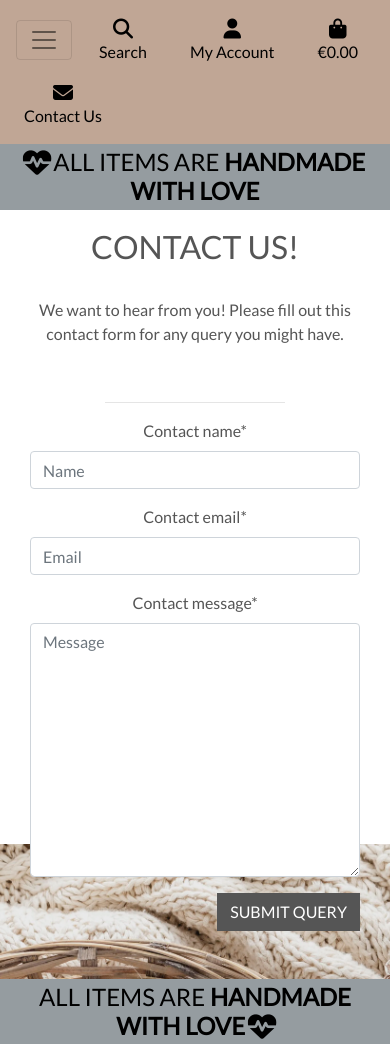
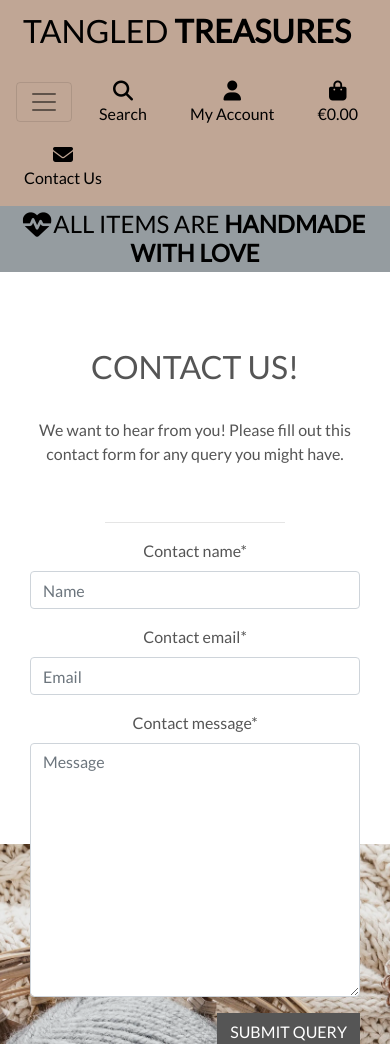
Before and after one commit to ValeP314/pp5-tangled-treasure, a Django app: page /contact/contact/ in a window 390 px wide. Shown: the top 1044 px of the page. Run offline with Django 3.2, Linux system fonts and the light colour scheme; some libraries are stand-ins or nearby versions.

Commit message:
Added contact app in previous commit and fixed issue with topnav

```diff
--- a/static/css/base.css
+++ b/static/css/base.css
@@ -332,18 +332,18 @@ input[name='q']::placeholder {
 /* pad the top a bit when navbar is collapsed on mobile */
 @media (max-width: 991px) {
     .header-container {
-        padding-top: 116px;
+        padding-top: 180px;
     }
 
     body {
-        height: calc(100vh - 116px);
+        height: calc(100vh - 180px);
     }
 }
 
 /* vertical navbar on small screens */
 @media screen and (max-width: 460px) {
     .header-container {
-        padding-top: 180px;
+        padding-top: 300px;
     }
 
     #li a {
--- a/templates/base.html
+++ b/templates/base.html
@@ -45,13 +45,13 @@
 
 <body>
     <header class="container-fluid fixed-top">
-        <div id="topnav" class="row pt-lg-2 d-none d-lg-flex">
+        <div id="topnav" class="row pt-lg-2 d-flex">
             <div class="col-12 col-lg-4 my-auto py-1 py-lg-0 text-center text-lg-left">
                 <a href="{% url 'home' %}" class="nav-link main-logo-link">
                     <h2 class="logo-font text-black my-0">Tangled <strong>Treasures</strong></h2>
                 </a>
             </div>
-            <div class="col-12 col-lg-4 my-auto py-1 py-lg-0">
+            <div class="col-12 col-lg-4 my-auto py-1 py-lg-0 d-lg-block d-xl-block d-none">
                 <form method="GET" action="{% url 'items' %}">
                     <div class="input-group w-100">
                         <input class="form-control border border-black rounded-0" type="text" name="q"
@@ -66,7 +66,7 @@
                     </div>
                 </form>
             </div>
-            <div class="col-12 col-lg-4 my-auto py-1 py-lg-0">
+            <div class="col-12 col-lg-4 my-auto py-1 py-lg-0 d-lg-block d-xl-block d-none">
                 <ul class="list-inline list-unstyled text-center text-lg-right my-0">
                     <li class="list-inline-item dropdown">
                         <a class="text-black nav-link" href="#" id="user-options" data-toggle="dropdown"
```
